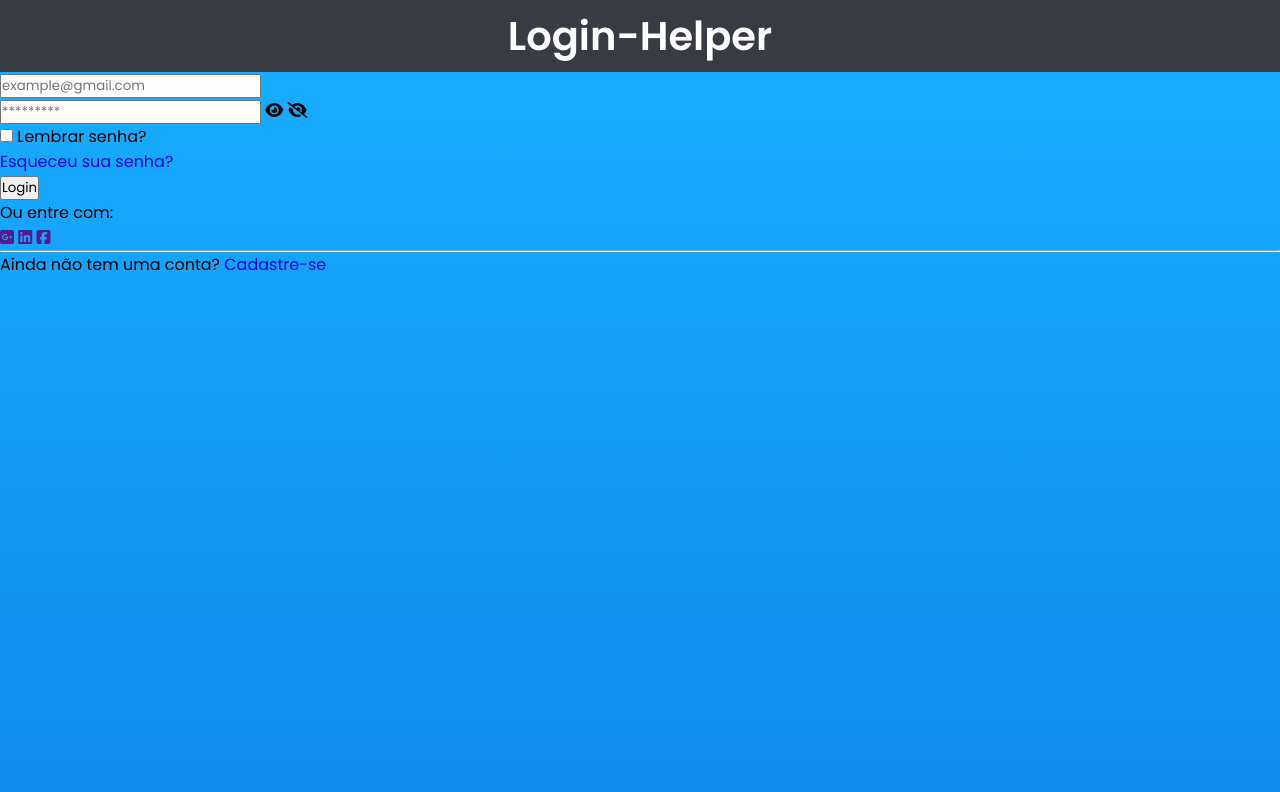
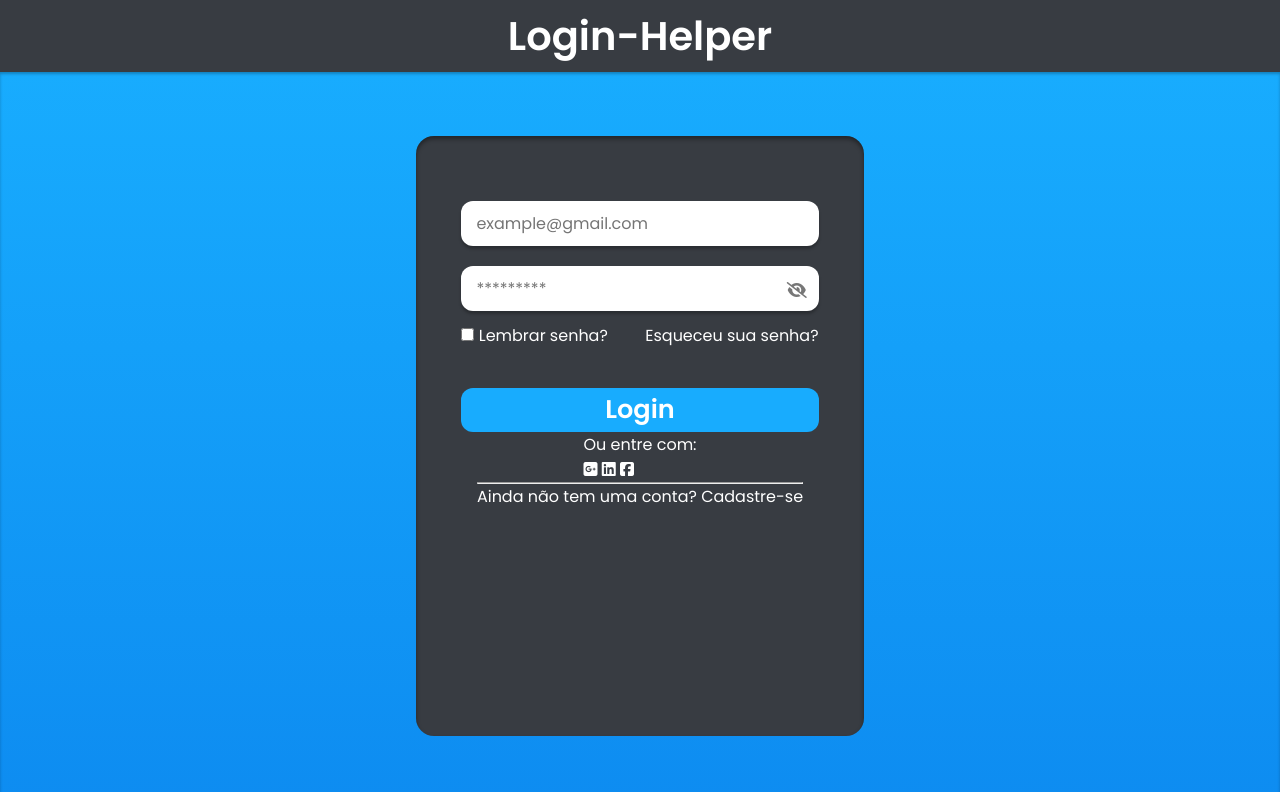
Before and after one commit to asMoises/login-helper, a plain HTML site: page login/index.html in a window 1280 px wide. Shown: the top 792 px of the page. Drawn offline with Linux system fonts and the light colour scheme.

Commit message:
Segundo dia de edição do projeto

```diff
--- a/login/css/style.css
+++ b/login/css/style.css
@@ -4,6 +4,7 @@
     box-sizing: border-box;
     font-family:  'Poppins', sans-serif;
     text-decoration: none;
+    color: #fff;
 }
 
 header{
@@ -22,5 +23,108 @@ header h1{
 main{
     width: 100%;
     min-height: 100em;
-    background: linear-gradient(#18acfe, #0166e1) ;
+    background: linear-gradient(#18acfe, #0166e1);
+
+    display: flex;
+    justify-content: center;
+    box-shadow: inset 0px 2px 3px rgba(0, 0, 0, 0.25);
 }
+
+main form{
+    margin-top: 5%;
+    width: 35%;
+    height: 75vh;
+    background-color: #383c42;
+    box-shadow: 0px 3px 4px rgba(0, 0, 0, 0.4) inset;
+    border-radius: 18px;
+    padding: 2%;
+
+    display: flex;
+    flex-direction: column;
+    align-items: center;
+}
+
+main form .inputs-containers{
+    margin-top: 10%;
+    width: 100%;
+
+    display: flex;
+    flex-direction: column;
+    align-items: center;
+}
+
+main form .inputs-containers input{
+    width: 90%;
+    height: 45px;
+    padding: 8px 15px;
+    border: 0;
+    outline: 0;
+    border-radius: 12px;
+
+    font-size: 16px;
+    color: #312e42;
+
+    box-shadow: 0px 3px 3px rgba(0, 0, 0, 0.25);
+}
+
+main form .inputs-containers input:focus{
+    box-shadow: inset 1px 4px 7px rgba(0, 0, 0, 0.5);
+}
+
+main form .password-container{
+    margin-top: 5%;
+    width: 100%;
+    position: relative;
+
+    display: flex;
+    flex-direction: column;
+    align-items: center;
+}
+
+main form .password-container i{
+    position: absolute;
+    right: 8%;
+    top: 35%;
+    color: #777;
+    cursor: pointer;
+}
+
+main form .password-container #eye{
+    display: none;
+}
+
+main form .password-infos{
+    width: 90%;
+    margin-top: 3%;
+
+    display: flex;
+    align-items: center;
+    justify-content: space-between;
+}
+
+main form .password-infos a{
+    transition: 0.2s ease-in-out;
+}
+
+main form .password-infos a:hover{
+    color: #18acfe;
+}
+
+main form button{
+    background-color: #18acfe;
+    width: 90%;
+    height: 8%;
+    border: 0;
+    outline: 0;
+    border-radius: 12px;
+    margin-top: 10%;
+    font-size: 1.6em;
+    font-weight: 600;
+    cursor: pointer;
+    transition: 0.3s ease-in-out;
+}
+
+main form button:hover{
+    background-color: #fff;
+    color: #18acfe;
+}
--- a/login/index.html
+++ b/login/index.html
@@ -26,8 +26,8 @@
                 <input type="email" placeholder="example@gmail.com">
                 <div class="password-container">
                     <input type="password" id="field-password" class="field-password" placeholder="*********">
-                    <i class="fas fa-eye"></i>
-                    <i class="fas fa-eye-slash"></i>
+                    <i class="fas fa-eye" id="eye"></i>
+                    <i class="fas fa-eye-slash" id="eye-slash"></i>
                 </div>
             </section>
 
```
